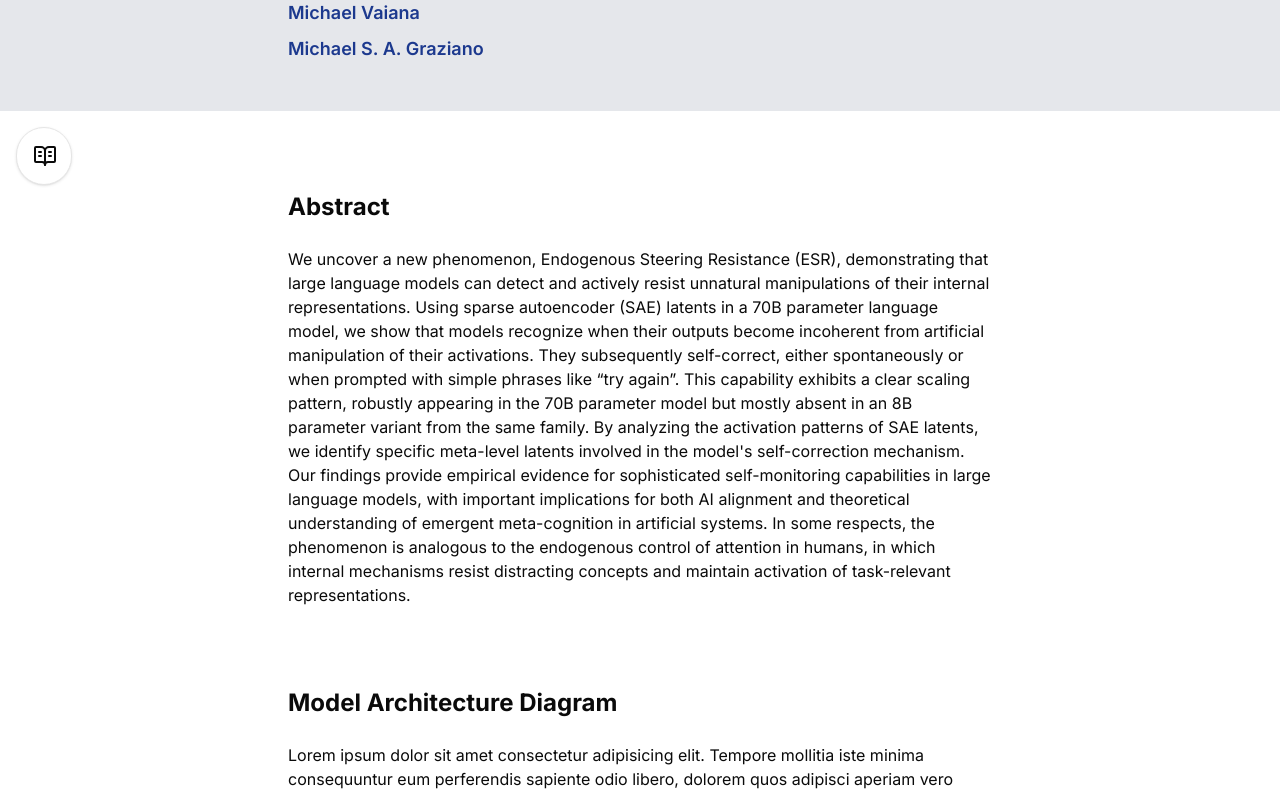
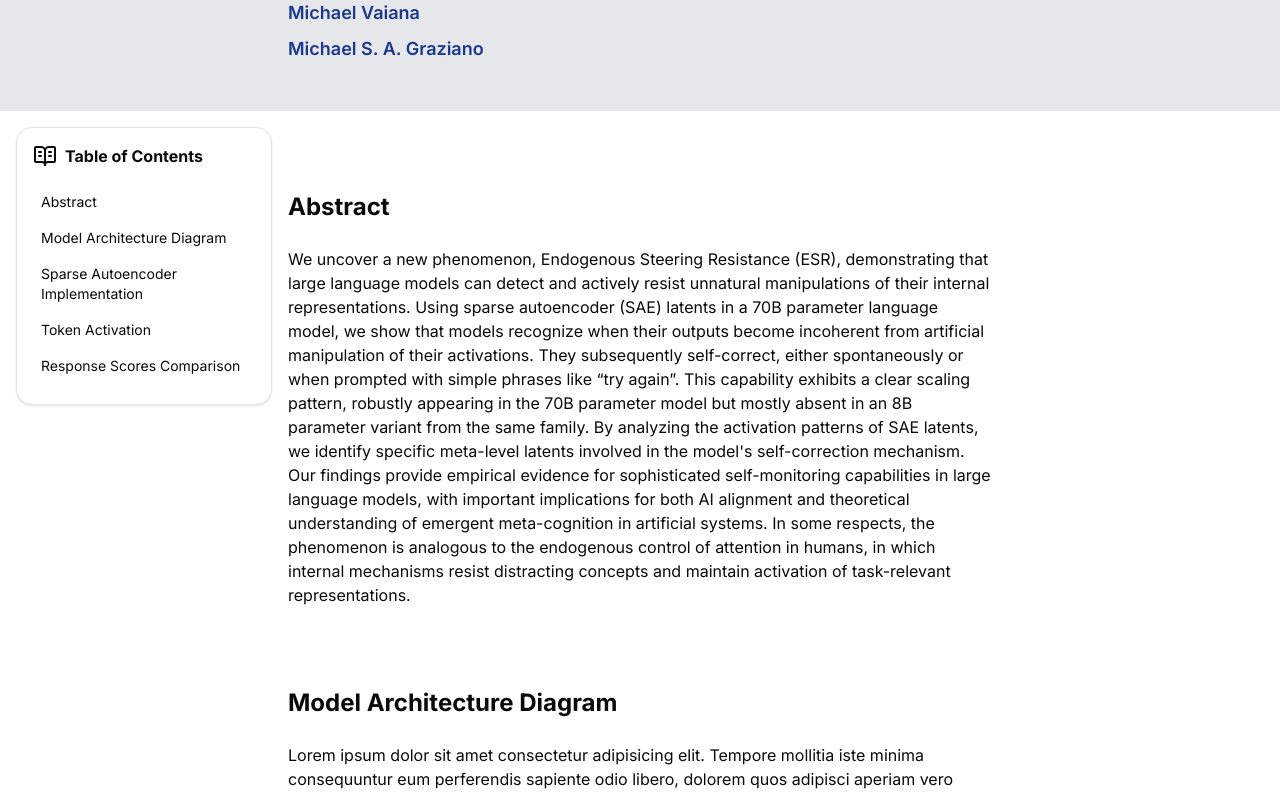
Before and after one commit to agencyenterprise/agi-endogenous-steering-resistance, a Next.js app: page / in a window 1280 px wide. Shown: the part 1000-1795 px from the top of the page. Built offline with nearby package versions, Linux system fonts and the light colour scheme.

Commit message:
fix table of contents position

```diff
--- a/src/components/new-table-of-contents.tsx
+++ b/src/components/new-table-of-contents.tsx
@@ -34,7 +34,7 @@ const contentItems = [
 export function NewTableOfContents() {
   const isClient = useIsClient()
   const isMobile = useMediaQuery("(max-width: 1023px)")
-  const [isOpen, setIsOpen] = useState(isMobile)
+  const [isOpen, setIsOpen] = useState(true)
 
   function handleClick(href: string) {
     const element = document.querySelector(href)
@@ -47,25 +47,30 @@ export function NewTableOfContents() {
   if (!isClient) return null
 
   return (
-    <Section id="table-of-contents" className="w-full lg:w-80 lg:!p-0 lg:absolute lg:left-4 lg:top-4 lg:h-full z-50">
+    <Section
+      id="table-of-contents"
+      className="w-full lg:w-80 lg:!p-0 lg:absolute lg:left-4 lg:top-4 lg:h-full lg:max-w-[calc((100vw-var(--container-2xl))/2-var(--spacing)*8)] z-20 pointer-events-none"
+    >
       <motion.div
-        className="flex flex-col border p-4 rrounded-2xl shadow-sm min-w-full lg:min-w-14 lg:sticky lg:top-4 lg:left-4 bg-background"
+        className="flex flex-col border p-4 rounded-2xl shadow-sm min-w-full lg:min-w-14 lg:sticky lg:top-4 lg:left-4 bg-background pointer-events-auto"
         animate={
           isMobile
             ? undefined
             : {
                 width: isOpen ? "256px" : "56px",
                 maxWidth: isOpen ? "256px" : "56px",
-                borderRadius: isOpen ? "16px" : "9999px",
+                borderRadius: isOpen ? "var(--radius-2xl)" : "9999px",
               }
         }
         transition={{
-          duration: AnimationDurationEnum.FAST,
+          width: { duration: AnimationDurationEnum.FAST },
+          maxWidth: { duration: AnimationDurationEnum.FAST },
+          borderRadius: { duration: 0 },
         }}
         onMouseLeave={isMobile ? undefined : () => setIsOpen(false)}
       >
         <div className="flex items-center gap-2 h-6 min-w-6">
-          <div className="size-6">
+          <div className="flex items-center justify-center size-6">
             <BookOpenText className="cursor-pointer" onMouseEnter={() => setIsOpen(true)} />
           </div>
 
--- a/src/components/table-of-contents.tsx
+++ b/src/components/table-of-contents.tsx
@@ -73,7 +73,10 @@ export function TableOfContents() {
                 {content.children && (
                   <div className="flex flex-col gap-2">
                     {content.children.map(child => (
-                      <div key={child.href} className="pl-4 hover:bg-gray-100 cursor-pointer w-full font-semibold p-2 rounded-lg transition-colors duration-500">
+                      <div
+                        key={child.href}
+                        className="pl-4 hover:bg-gray-100 cursor-pointer w-full font-semibold p-2 rounded-lg transition-colors duration-500"
+                      >
                         {child.title}
                       </div>
                     ))}
```
